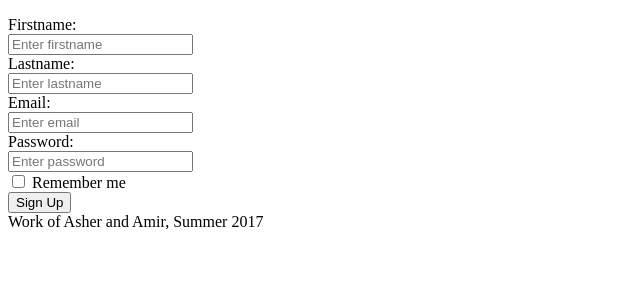
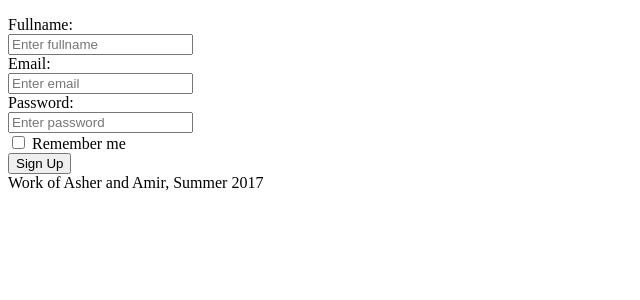
Before and after one commit to amir734jj/milwaukee-internationals-website, a Node project: template views/user/register.pug in a window 1280 px wide. Shown: the part 94-394 px from the top of the page, without its empty margins (0-640 px from the left). Run offline with Node 20 templates, Linux system fonts and the light colour scheme; the template is opened without the code that fills it, so the values that code supplies are empty.

Commit message:
spelling correction

```diff
--- a/modules/email.js
+++ b/modules/email.js
@@ -16,7 +16,7 @@ module.exports = function(smtpTransport, rootURL) {
         <hr>                                \
         <p>See you at the Tour of Milwaukee</p> \
         <br>                                    \
-        <p>2017 Tour of Milwaukee Registeration</p> \
+        <p> 2017 Tour of Milwaukee Registration</p> \
         <p> Date: August 26, 2017</p> \
         <p> Time: 12:00 noon</p> \
         <p> Address: 2200 E Kenwood Blvd, Milwaukee, WI 53211 </p> \
--- a/views/student/registrationConfirmation.pug
+++ b/views/student/registrationConfirmation.pug
@@ -5,7 +5,7 @@ block content
 
   .container.page-header
     h3
-      | 2017 Tour of Milwaukee Registeration
+      | 2017 Tour of Milwaukee Registration
     p
       | Date: August 26, 2017
     p
@@ -18,4 +18,4 @@ block content
       |
     p
       | God bless you!
-      | (Team Eastbrook International)
+      | (Team Milwaukee Internationals)
--- a/views/user/register.pug
+++ b/views/user/register.pug
@@ -3,13 +3,9 @@ extends ../layout
 block content
   form.form-horizontal(action="register" method="post")
     .form-group
-      label.control-label.col-sm-2(for='firstname') Firstname:
+      label.control-label.col-sm-2(for='fullname') Fullname:
       .col-sm-10
-        input#firstname.form-control(type='text', name='firstName', placeholder='Enter firstname', required)
-    .form-group
-      label.control-label.col-sm-2(for='lastname') Lastname:
-      .col-sm-10
-        input#lastname.form-control(type='text', name='lastName', placeholder='Enter lastname', required)
+        input#firstname.form-control(type='text', name='fullName', placeholder='Enter fullname', required)
     .form-group
       label.control-label.col-sm-2(for='email') Email:
       .col-sm-10
```
